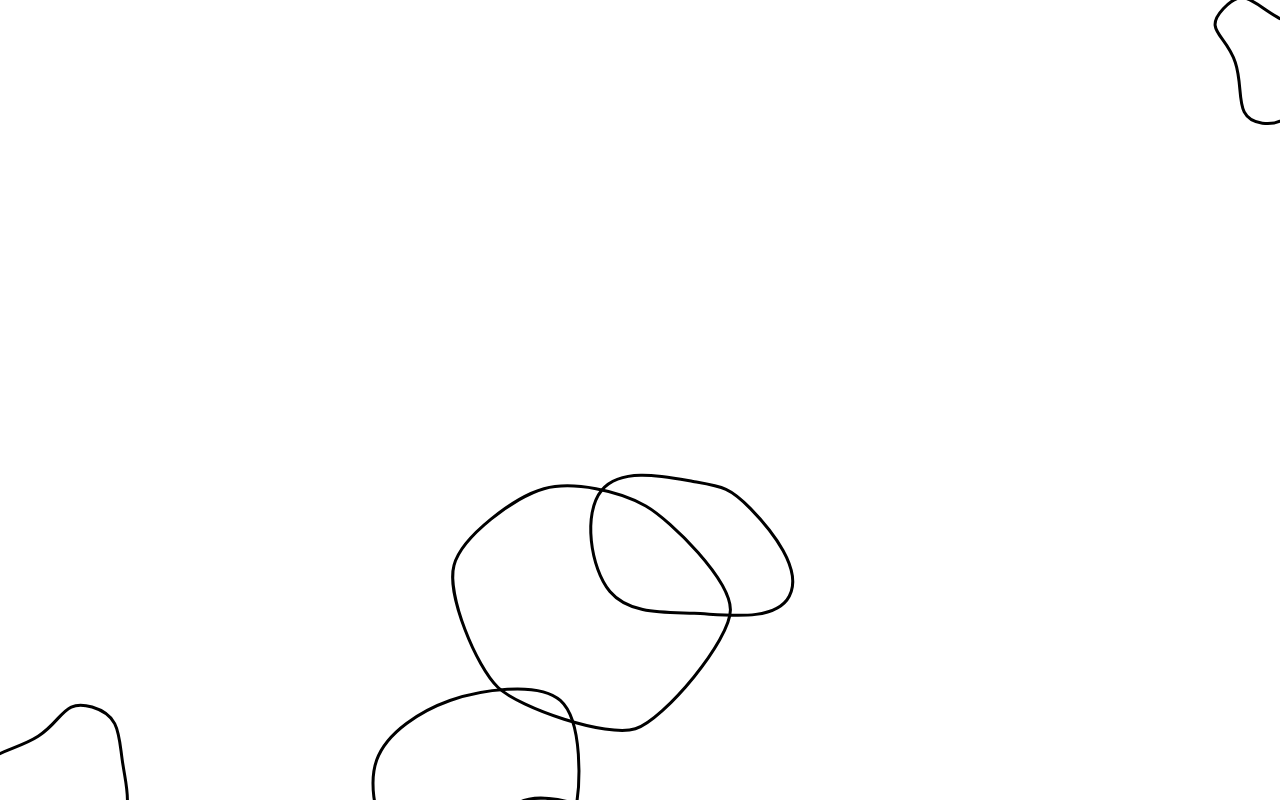
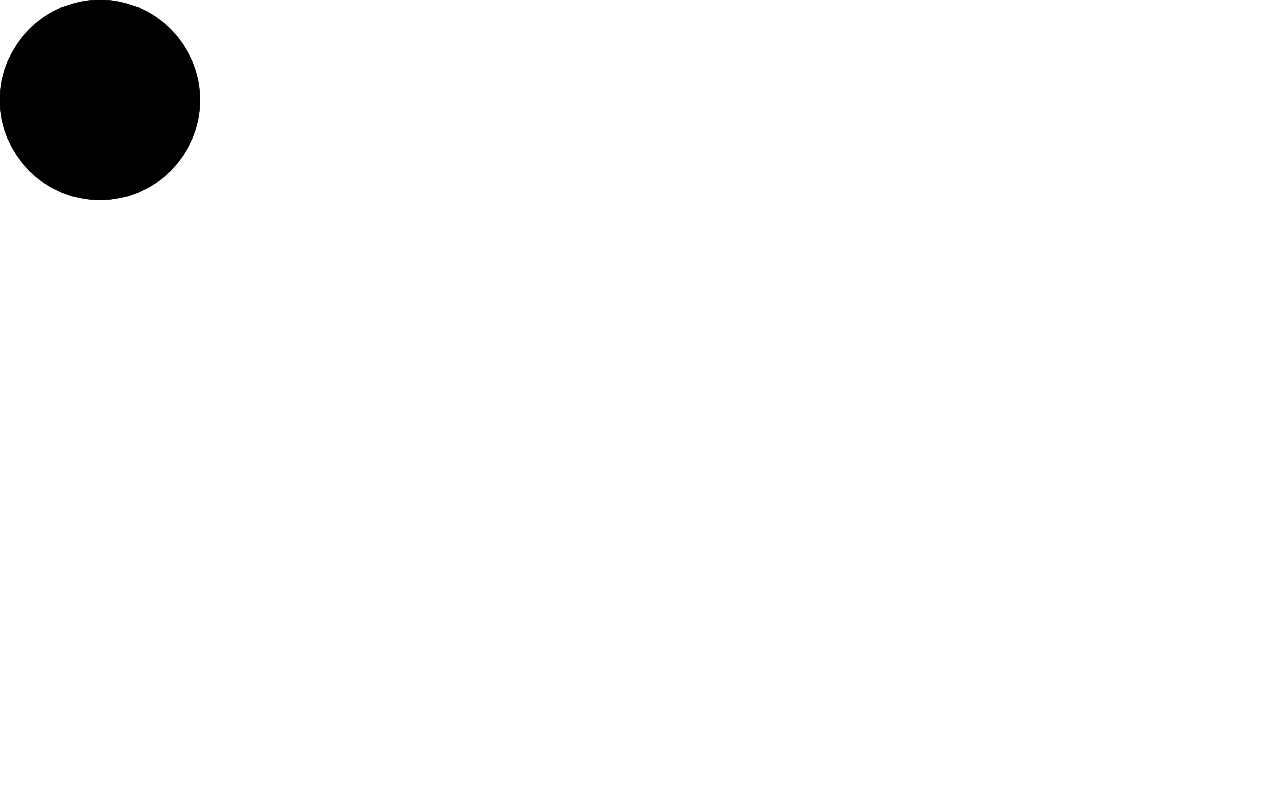
Before and after one commit to strawstack/RichardHayes2026, a React (Vite) app: page / in a window 1280 px wide. Shown: the top 800 px of the page. Built offline with nearby package versions, Linux system fonts and the light colour scheme.

Commit message:
Create a better Canvas wrapper. AddListener for mouse events on canvas. Render three dots using a draw function

```diff
--- a/src/App.tsx
+++ b/src/App.tsx
@@ -10,8 +10,7 @@ import { far } from "@fortawesome/free-regular-svg-icons";
 import { fab } from "@fortawesome/free-brands-svg-icons";
 import { cloneElement, useState, type JSX } from "react";
 import { Water } from "./components/water";
-import { CanvasTest } from "./components/canvasTest";
-import { BackgroundDrops } from "./components/backgroundDrops";
+import { Drops } from "./components/Drops";
 
 library.add(fas, far, fab);
 
@@ -126,7 +125,7 @@ function App() {
 
   return (
     <div className="flex justify-center relative">
-      <BackgroundDrops></BackgroundDrops>
+      <Drops></Drops>
       <div className="relative z-5 max-w-150 grow min-w-0 flex flex-col p-4 bg-white gap-y-8 invisible">
         <FullImg />
 
--- /dev/null
+++ b/src/components/Canvas.tsx
@@ -0,0 +1,62 @@
+import { useEffect, useRef } from "react";
+
+function resizeCanvasToDisplaySize(canvas: HTMLCanvasElement) {
+  const { width, height } = canvas.getBoundingClientRect();
+  if (canvas.width !== width || canvas.height !== height) {
+    canvas.width = width;
+    canvas.height = height;
+    return true;
+  }
+  return false;
+}
+
+function useCanvas(draw: (ctx: CanvasRenderingContext2D) => void) {
+  const canvas = useRef<HTMLCanvasElement>(null);
+
+  useEffect(() => {
+    if (!canvas.current) return;
+
+    let animationFrameId: number;
+    const ctx = canvas.current.getContext("2d")!;
+
+    const render = () => {
+      if (!canvas.current) return;
+      resizeCanvasToDisplaySize(canvas.current);
+      ctx.clearRect(0, 0, canvas.current.height, canvas.current.width);
+      draw(ctx);
+      animationFrameId = window.requestAnimationFrame(render);
+    };
+
+    draw(ctx);
+    render();
+
+    return () => {
+      window.cancelAnimationFrame(animationFrameId);
+    };
+  }, []);
+
+  return canvas;
+}
+
+export function Canvas({
+  className,
+  onMount,
+  onUnMount,
+  draw,
+}: {
+  className: string;
+  onMount: (canvasRef: HTMLCanvasElement) => void;
+  onUnMount: (canvasRef: HTMLCanvasElement) => void;
+  draw: (ctx: CanvasRenderingContext2D) => void;
+}) {
+  const canvasRef = useCanvas(draw);
+
+  useEffect(() => {
+    if (canvasRef.current) onMount(canvasRef.current);
+    return () => {
+      if (canvasRef.current) onUnMount(canvasRef.current);
+    };
+  }, []);
+
+  return <canvas className={className} ref={canvasRef}></canvas>;
+}
--- /dev/null
+++ b/src/components/Drops.tsx
@@ -0,0 +1,54 @@
+import { Canvas } from "./Canvas";
+import { useRef, useState } from "react";
+
+export function Drops() {
+  const dropsRef = useRef<any[]>([]);
+
+  function newDrop() {
+    let x = 100;
+    let y = 100;
+    let r = 100;
+
+    function render(ctx: CanvasRenderingContext2D) {
+      ctx.fillStyle = "#000000";
+      ctx.beginPath();
+      ctx.arc(x, y, r, 0, 2 * Math.PI);
+      ctx.fill();
+    }
+
+    return {
+      render,
+    };
+  }
+
+  const draw = (ctx: CanvasRenderingContext2D) => {
+    const drops = dropsRef.current;
+    for (let { render } of drops) render(ctx);
+  };
+
+  function handleMouseDown(e: MouseEvent) {
+    const pos = e;
+    console.log(pos);
+  }
+  function handleMouseUp(e: MouseEvent) {}
+
+  const onMount = (canvas: HTMLCanvasElement) => {
+    canvas.addEventListener("mousedown", handleMouseDown);
+    canvas.addEventListener("mousedown", handleMouseUp);
+    dropsRef.current = [newDrop(), newDrop(), newDrop()];
+  };
+
+  const onUnMount = (canvas: HTMLCanvasElement) => {
+    canvas.removeEventListener("mousedown", handleMouseDown);
+    canvas.removeEventListener("mousedown", handleMouseUp);
+  };
+
+  return (
+    <Canvas
+      className="absolute inset-0 w-full h-full"
+      draw={draw}
+      onMount={onMount}
+      onUnMount={onUnMount}
+    ></Canvas>
+  );
+}
```
